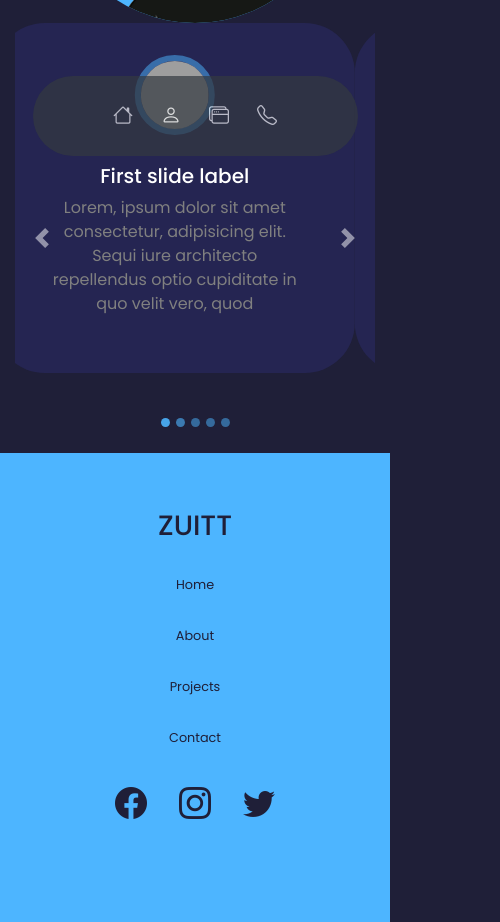
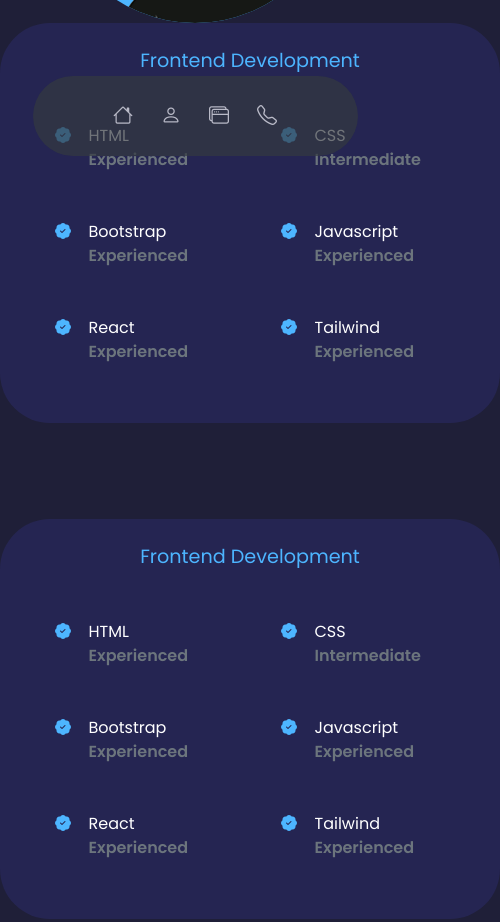
Before and after one commit to jbcarlos1/web-portfolio, a plain HTML site: page index.html in a window 390 px wide. Shown: the part 638-1560 px from the top of the page, 500 px wide, since content can reach past the window. Drawn offline with nearby package versions, Linux system fonts and the light colour scheme; grey boxes are pictures that could not be loaded.

Commit message:
2nd github update

```diff
--- a/index.css
+++ b/index.css
@@ -149,3 +149,39 @@ h5 {
 #carouselExampleCaptions p {
 	color: gray;
 }
+
+#experience {
+	height: 400px;
+	width: 500px;
+	background-color: rgba(44, 44, 108, 0.5);
+	color: white;
+	border-radius: 50px;
+	margin-bottom: 6rem;
+}
+
+#frontend {
+	color: #4db5ff;
+	font-size: 1.2rem;
+}
+
+#experience i {
+	color: #4db5ff;
+}
+
+#experience-2 {
+	height: 400px;
+	width: 500px;
+	background-color: rgba(44, 44, 108, 0.5);
+	color: white;
+	border-radius: 50px;
+	margin-bottom: 6rem;
+}
+
+#backend {
+	color: #4db5ff;
+	font-size: 1.2rem;
+}
+
+#experience-2 i {
+	color: #4db5ff;
+}
--- a/index.html
+++ b/index.html
@@ -18,6 +18,8 @@
 </head>
 <body>
 
+
+	<!-- Intro -->
 	<div class="container text-white text-center mx-auto" id="intro">
 		<div id="hello" class="row"><p class="col-12 mx-auto">Hello I'm</p></div>
 		<div id="jayson"class="row"><p class="col-12 mx-auto">Jayson Carlos</p></div>
@@ -30,11 +32,115 @@
 		</div>
 		<div class="row"><img id="my-pic" class="col-9 col-sm-8 col-md-6 col-lg-4 col-xl-3 mx-auto rounded-circle" src="me.png" alt="my-pic"></div>
 	</div>
+	<!-- Intro -->
+
+
+	<!-- Experience -->
+
+	<div id="experience" class="container">
+		<div id="frontend" class="row">
+			<div class="col text-center py-4">Frontend Development</div>
+		</div>
+		<div class="py-4">
+			<div class="row px-4">
+				<div class="col-1"><i class="bi bi-patch-check-fill mx-3"></i></div>
+				<div class="offset-1 col-4 pl-2 mx-auto">HTML</div>
+				<div class="col-1"><i class="bi bi-patch-check-fill mx-3"></i></div>
+				<div class="offset-1 col-4 pl-2 mx-auto">CSS</div>
+			</div>
+			<div class="row px-4">
+				<div class="col-1"></div>
+				<div class="offset-1 col-4 pl-2 mx-auto text-muted font-weight-bold">Experienced</div>
+				<div class="col-1"></div>
+				<div class="offset-1 col-4 pl-2 mx-auto text-muted font-weight-bold">Intermediate</div>
+			</div>
+		</div>
+		<div class="py-4">
+			<div class="row px-4">
+				<div class="col-1"><i class="bi bi-patch-check-fill mx-3"></i></div>
+				<div class="offset-1 col-4 pl-2 mx-auto">Bootstrap</div>
+				<div class="col-1"><i class="bi bi-patch-check-fill mx-3"></i></div>
+				<div class="offset-1 col-4 pl-2 mx-auto">Javascript</div>
+			</div>
+			<div class="row px-4">
+				<div class="col-1"></div>
+				<div class="offset-1 col-4 pl-2 mx-auto text-muted font-weight-bold">Experienced</div>
+				<div class="col-1"></div>
+				<div class="offset-1 col-4 pl-2 mx-auto text-muted font-weight-bold">Experienced</div>
+			</div>
+		</div>
+		<div class="py-4">
+			<div class="row px-4">
+				<div class="col-1"><i class="bi bi-patch-check-fill mx-3"></i></div>
+				<div class="offset-1 col-4 pl-2 mx-auto">React</div>
+				<div class="col-1"><i class="bi bi-patch-check-fill mx-3"></i></div>
+				<div class="offset-1 col-4 pl-2 mx-auto">Tailwind</div>
+			</div>
+			<div class="row px-4">
+				<div class="col-1"></div>
+				<div class="offset-1 col-4 pl-2 mx-auto text-muted font-weight-bold">Experienced</div>
+				<div class="col-1"></div>
+				<div class="offset-1 col-4 pl-2 mx-auto text-muted font-weight-bold">Experienced</div>
+			</div>
+		</div>
+	</div>
+
+	<div id="experience-2" class="container">
+		<div id="backend" class="row">
+			<div class="col text-center py-4">Frontend Development</div>
+		</div>
+		<div class="py-4">
+			<div class="row px-4">
+				<div class="col-1"><i class="bi bi-patch-check-fill mx-3"></i></div>
+				<div class="offset-1 col-4 pl-2 mx-auto">HTML</div>
+				<div class="col-1"><i class="bi bi-patch-check-fill mx-3"></i></div>
+				<div class="offset-1 col-4 pl-2 mx-auto">CSS</div>
+			</div>
+			<div class="row px-4">
+				<div class="col-1"></div>
+				<div class="offset-1 col-4 pl-2 mx-auto text-muted font-weight-bold">Experienced</div>
+				<div class="col-1"></div>
+				<div class="offset-1 col-4 pl-2 mx-auto text-muted font-weight-bold">Intermediate</div>
+			</div>
+		</div>
+		<div class="py-4">
+			<div class="row px-4">
+				<div class="col-1"><i class="bi bi-patch-check-fill mx-3"></i></div>
+				<div class="offset-1 col-4 pl-2 mx-auto">Bootstrap</div>
+				<div class="col-1"><i class="bi bi-patch-check-fill mx-3"></i></div>
+				<div class="offset-1 col-4 pl-2 mx-auto">Javascript</div>
+			</div>
+			<div class="row px-4">
+				<div class="col-1"></div>
+				<div class="offset-1 col-4 pl-2 mx-auto text-muted font-weight-bold">Experienced</div>
+				<div class="col-1"></div>
+				<div class="offset-1 col-4 pl-2 mx-auto text-muted font-weight-bold">Experienced</div>
+			</div>
+		</div>
+		<div class="py-4">
+			<div class="row px-4">
+				<div class="col-1"><i class="bi bi-patch-check-fill mx-3"></i></div>
+				<div class="offset-1 col-4 pl-2 mx-auto">React</div>
+				<div class="col-1"><i class="bi bi-patch-check-fill mx-3"></i></div>
+				<div class="offset-1 col-4 pl-2 mx-auto">Tailwind</div>
+			</div>
+			<div class="row px-4">
+				<div class="col-1"></div>
+				<div class="offset-1 col-4 pl-2 mx-auto text-muted font-weight-bold">Experienced</div>
+				<div class="col-1"></div>
+				<div class="offset-1 col-4 pl-2 mx-auto text-muted font-weight-bold">Experienced</div>
+			</div>
+		</div>
+	</div>
 
 
 
+	<!-- Experience -->
+
+
+	<!-- Carousel -->
 	<div class="d-flex align-items-center justify-content-center">
-	                        <div class="col col-sm-8 col-md-6 col-lg-5 col-xl-4 mx-auto">
+		<div class="col col-sm-8 col-md-7 col-lg-6 col-xl-4 mx-auto">
 		    <div id="carouselExampleCaptions" class="carousel slide" data-ride="carousel">
 		        <ol class="carousel-indicators">
 		            <li data-target="#carouselExampleCaptions" data-slide-to="0" class="active"></li>
@@ -88,26 +194,6 @@
 		                    <p>Lorem, ipsum dolor sit amet consectetur, adipisicing elit. Sequi iure architecto repellendus optio cupiditate in quo velit vero, quod </p>
 		                </div>
 		            </div>
-
-
-
-
-
-
-	                                    <!-- <div class="carousel-item">
-	                                        <img src="http://placekitten.com/500/300" class="d-block w-100" alt="...">
-	                                        <div class="carousel-caption d-none d-md-block">
-	                                            <h5>Second slide label</h5>
-	                                            <p>Some representative placeholder content for the second slide.</p>
-	                                        </div>
-	                                    </div>
-	                                    <div class="carousel-item">
-	                                        <img src="https://placebear.com/500/300" class="d-block w-100" alt="...">
-	                                        <div class="carousel-caption d-none d-md-block">
-	                                            <h5>Third slide label</h5>
-	                                            <p>Some representative placeholder content for the third slide.</p>
-	                                        </div>
-	                                    </div> -->
 		        </div>
 		        <a class="carousel-control-prev" href="#carouselExampleCaptions" role="button" data-slide="prev">
 		            <span class="carousel-control-prev-icon" aria-hidden="true"></span>
@@ -120,10 +206,87 @@
 		    </div>
 		</div>
 	</div>
+	<!-- Carousel -->
 
 
+	<!-- Forms -->
+	<div>
+		<h3 class="pt-4 pb-1">Contact Me</h3>
+		<form class="container bg-primary mx-auto col-12 col-md-8 col-xl-4 pt-3" action="">
+			<div class=row>
+				<div class="col">
+					<div class="row form-group">
+						<div class="col">
+							<label for="name">Name</label>
+							<input type="text" name="name" id="name" placeholder="Your Name" class="form-control" required>
+						</div>
+					</div>
 
 
+					<div class="row form-group">
+						<div class="col">
+							<label for="email">Email</label>
+							<input type="email" name="email" id="email" placeholder="name@example.com" class="form-control" >
+						</div>
+					</div>
+
+
+					<div class="row form-group">
+						<div class="col">
+							<label for="contact-number">Contact Number</label>
+							<input type="tel" name="contact-number" id="contact-number" placeholder="+63 900 000 0000" class="form-control" >
+						</div>
+					</div>
+
+
+					<div class="row form-group">
+						<div class="col">
+							<label for="concern">Concern</label>
+							<select name="concern" id="concern" class="form-control" >
+								<option value="concern-1">Quotation</option>
+								<option value="concern-2">Booking</option>
+								<option value="concern-3">Reservation</option>
+							</select>
+						</div>
+					</div>
+
+					<div class="row form-group">
+						<div class="col">
+							<label for="message">Message</label>
+							<textarea name="message" id="message" rows="7" class="form-control"></textarea>
+						</div>
+					</div>
+
+					<div class="row form-group">
+						<div class="col">
+							<input class="bg-dark text-white rounded" type="button" name="send-email" id="send-email" value="Send Email" data-toggle="modal" data-target="#myModal">
+						</div>
+					</div>
+
+					<div class="row form-group">
+						<div class="col">
+							<div class="modal fade text-dark" id="myModal">
+								<div class="modal-dialog">
+									<div class="modal-content">
+										<div class="modal-header">
+											<h5>Thank you for contacting us!</h5>
+										</div>
+										<div class="modal-body">
+											<span class="font-weight-bold">Message Successfully Sent</span>
+										</div>
+										<div class="modal-footer">
+											<input class="btn btn-default bg-dark text-white" value="Close" data-dismiss="modal" data-target="#myModal">
+										</div>
+									</div>
+								</div>
+							</div>
+						</div>
+					</div>
+				</div>
+			</div>
+		</form>
+	</div>
+	<!-- Forms -->
 
 
 	<!-- Footer with Navigation -->
@@ -171,7 +334,7 @@
 			</ul>
 		</nav>
 	</div>
-	<!-- End of Floating Navbar -->
+	<!-- Floating Navbar -->
 
 
 
```
Lines whose indentation alone changed are shown as unchanged.
